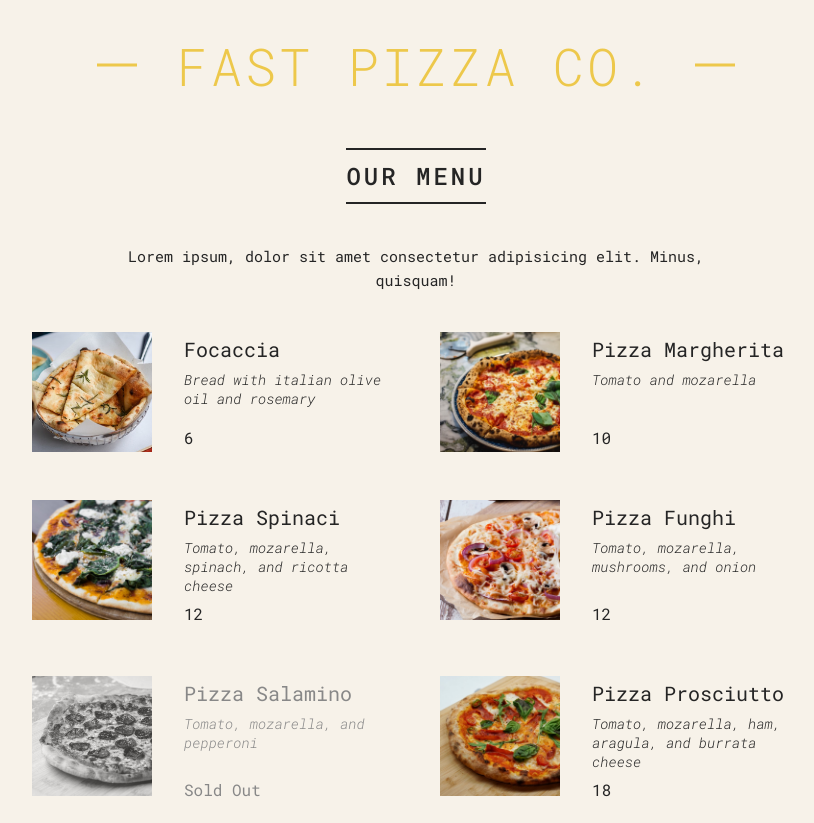
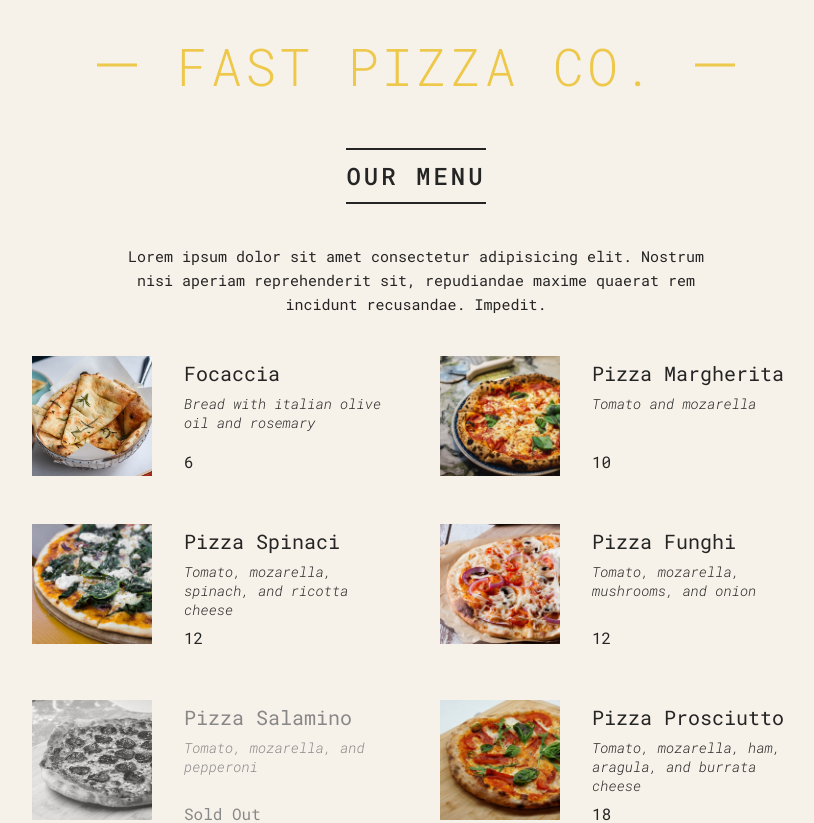
Before and after one commit to mdrakibur179/pizza-shop, a React (Vite) app: page / in a window 1280 px wide. Shown: the top 823 px of the page, without its empty margins (224-1038 px from the left). Built offline with nearby package versions, Linux system fonts and the light colour scheme.

Commit message:
changed menu description

```diff
--- a/src/main.jsx
+++ b/src/main.jsx
@@ -78,8 +78,9 @@
       {numPizzas > 0 ? (
         <>
           <p>
-            Lorem ipsum, dolor sit amet consectetur adipisicing elit. Minus,
-            quisquam!
+            Lorem ipsum dolor sit amet consectetur adipisicing elit. Nostrum
+            nisi aperiam reprehenderit sit, repudiandae maxime quaerat rem
+            incidunt recusandae. Impedit.
           </p>
           <ul className="pizzas">
             {pizzaData.map((pizza) => (
```
